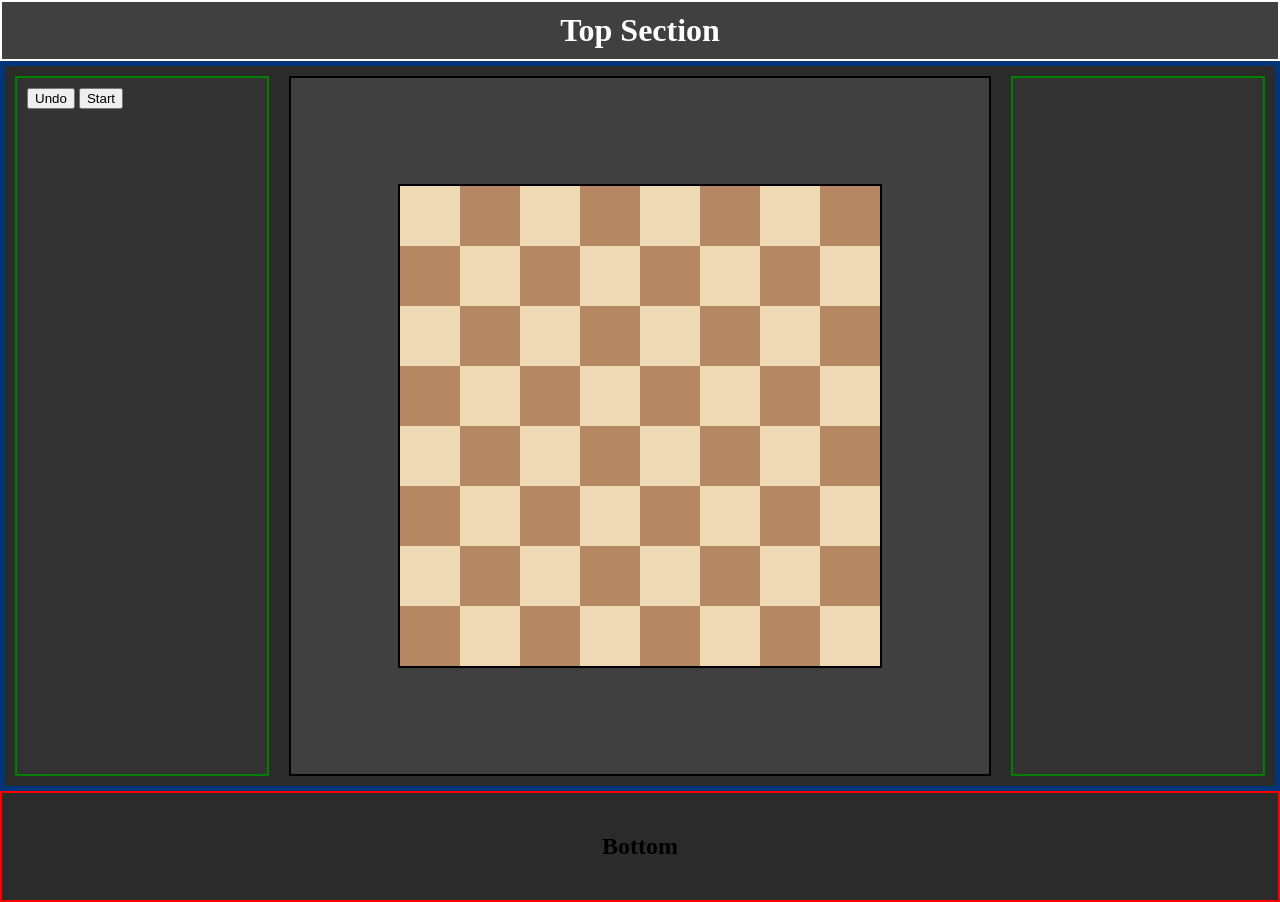
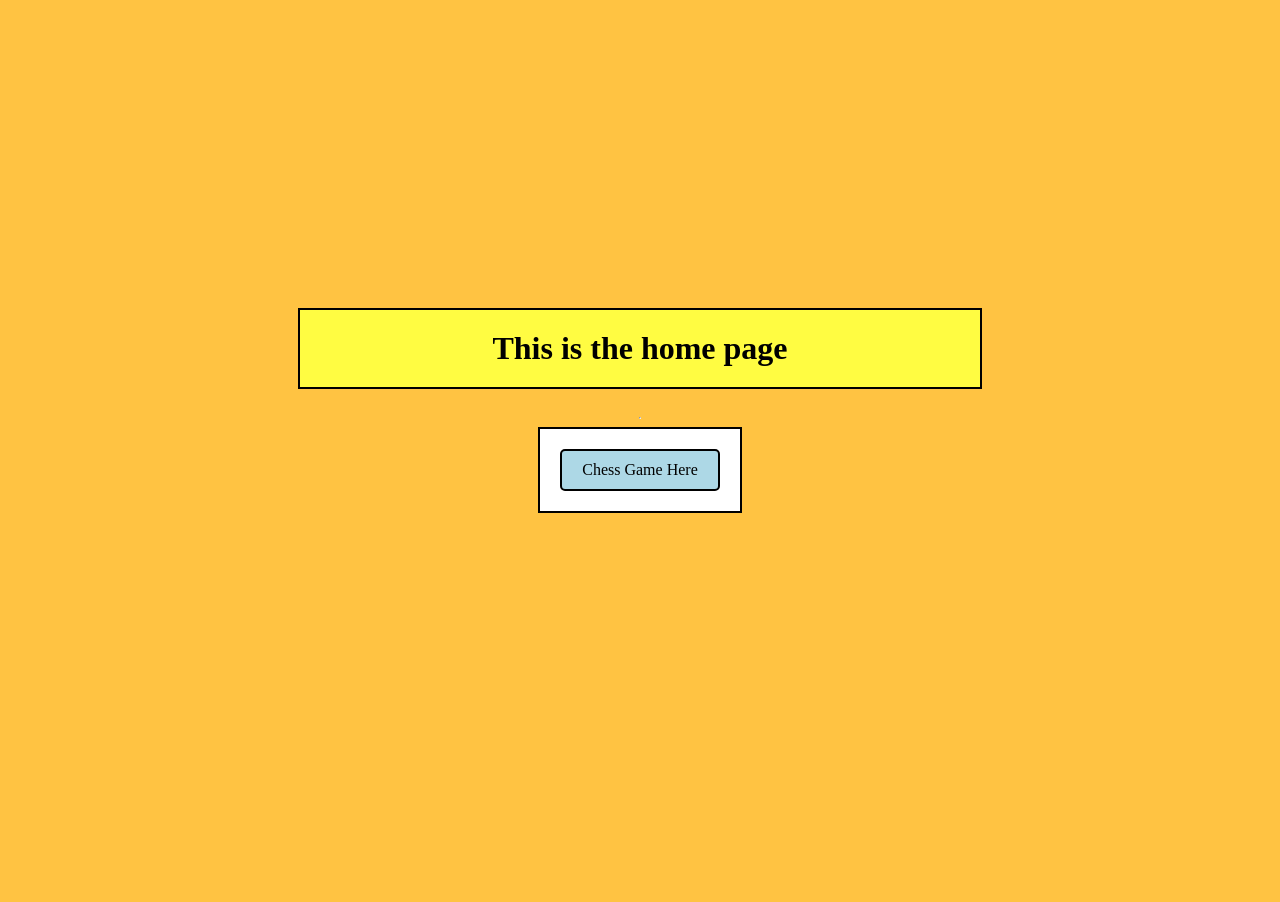
Before and after one commit to OmerKahveci03/Chess-Game, a Flask app: page / in a window 1280 px wide. After the commit the page ends 513 px from the top, so only its background shows below. Run offline with Flask 3, Linux system fonts and the light colour scheme; data that the repository does not hold is empty.

Commit message:
homepage added

```diff
--- a/app.py
+++ b/app.py
@@ -11,6 +11,11 @@ highlighted_square = None
 @app.route("/")
 def index():
     return render_template("index.html")
+
+# Renders the game page
+@app.route('/game')
+def game():
+    return render_template('game.html')
 
 # return current board state in JSON
 @app.route("/board", methods=["GET"])
--- /dev/null
+++ b/static/homepage.css
@@ -0,0 +1,42 @@
+body {
+    background-color: hsl(41, 100%, 63%);
+    display: flex;
+    justify-content: center; /* Center horizontally */
+    align-items: center;    /* Center vertically */
+    min-height: 100vh;      /* Ensure the body takes up the full viewport height */
+    margin: 0;              /* Remove default margins */
+    flex-direction: column; /* Stack elements vertically */
+}
+
+h1 {
+    border: 2px solid;
+    width: 50%;
+    background-color: hsl(59, 100%, 63%);
+    font-family: gagalin;
+    text-align: center;
+    margin-bottom: 20px;
+    padding: 20px;
+}
+
+.button_box {
+    text-align: center;
+    border: 2px solid;
+    padding: 20px; /* Add padding for spacing */
+    background-color: white; /* Optional: Add a background for clarity */
+}
+
+.button_box a {
+    display: inline-block;
+    padding: 10px 20px;
+    font-size: 16px;
+    text-decoration: none;
+    color: black;
+    border: 2px solid black;
+    background-color: lightblue; /* Button color */
+    border-radius: 5px; /* Rounded corners */
+    transition: background-color 0.3s ease; /* Smooth hover effect */
+}
+
+.button_box a:hover {
+    background-color: deepskyblue; /* Change color on hover */
+}
--- a/static/script.js
+++ b/static/script.js
@@ -128,5 +128,9 @@ function startGame() {
     });
 }
 
+document.addEventListener("DOMContentLoaded", () => {
+    startGame(); // Automatically call startGame when the page loads
+});
+
 // Initial load
 updateBoard();
--- a/static/style.css
+++ b/static/style.css
@@ -32,7 +32,7 @@
 body {
     background-color: hsl(0, 0%, 17%);
     display: flex;
-    flex-direction: column; /* Stack header first, then sections */
+    flex-direction: column;
     margin: 0;
     padding: 0;
     min-height: 100vh;
@@ -96,3 +96,24 @@ body {
     height: 480px;
     border: 2px solid #000;
 }
+
+button{
+    border: 2px solid hsl(221, 100%, 65%);
+    padding: 10px;
+    text-decoration: none;
+    margin: 5px;
+    cursor: pointer;
+    background-color: hsl(0, 0%, 80%);
+}
+
+button:hover{
+    background-color: hsl(0, 0%, 63%);
+}
+
+button a{
+    text-decoration: none;
+}
+
+button a:visited{
+    color: black;
+}
--- a/templates/index.html
+++ b/templates/index.html
@@ -1,26 +1,17 @@
 <!DOCTYPE html>
-<html>
+<html lang="en">
 <head>
-    <title>Chess Game</title>
-    <link rel="stylesheet" href="/static/style.css">
+    <meta charset="UTF-8">
+    <meta name="viewport" content="width=device-width, initial-scale=1.0">
+    <link rel="stylesheet" href="/static/homepage.css">
+    <title>Home Page</title>
 </head>
 <body>
-    <h1 id="top_section">Top Section</h1>
-    <div id="main-content">
-        <div id="left_section">
-            <button onclick="undoMove()" id="undo_button">Undo</button>
-            <button onclick="startGame()" id="start">Start</button>
-        </div>
-        <div id="middle_section">
-            <div id="chessboard"></div>
-        </div>
-        <div id="right_section">
-            <!-- Right section content -->
-        </div>
+    <h1 text-align: center>This is the home page</h1>
+    <hr>
+    <div class="button_box">
+        <a href="/game"> Chess Game Here </a>
     </div>
-    <div id="bottom_section">
-        <h2>Bottom</h2>
-    </div>
-    <script src="/static/script.js"></script>
+
 </body>
 </html>
```
Also changed, not shown: templates/game.html (added, +27 -0 lines), 2 other files.
